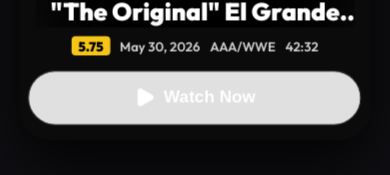
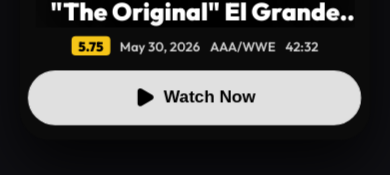
Before and after one commit to amorish/WrestleFlix, a React (Vite) app: page / in a window 390 px wide. In both pictures the pointer is over the button "Watch Now". Shown: the part 302-477 px from the top of the page. Built offline with nearby package versions, Linux system fonts and the light colour scheme.

Commit message:
UI: fix mobile Watch Now button hover text color

```diff
--- a/src/index.css
+++ b/src/index.css
@@ -574,7 +574,9 @@
     width: 100%; justify-content: center; padding: 0.9rem 1rem;
     background: transparent; color: white; border: 1px solid #333;
   }
-  .btn-spatial-primary svg { fill: white; color: white; }
+  .btn-spatial-primary svg { fill: white; color: white; transition: fill 0.2s, color 0.2s; }
+  .btn-spatial-primary:hover { background: #e0e0e0; color: #000; border-color: #e0e0e0; }
+  .btn-spatial-primary:hover svg { fill: #000; color: #000; }
 
   .spatial-dock-container { width: 100%; gap: 0.5rem; padding: 0.6rem 1rem; border-radius: 16px; margin-bottom: 15px; margin-top: 30px; flex-direction: row; }
   .dock-item { width: auto; min-width: 80px; height: 40px; font-size: 1rem; padding: 0.4rem 0.8rem; }
```
